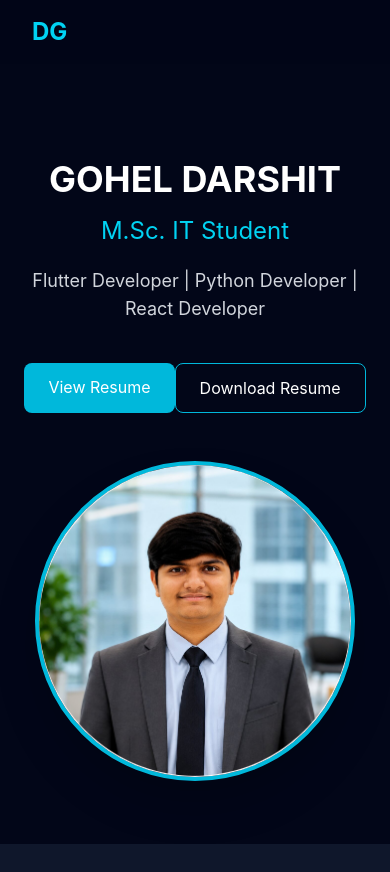
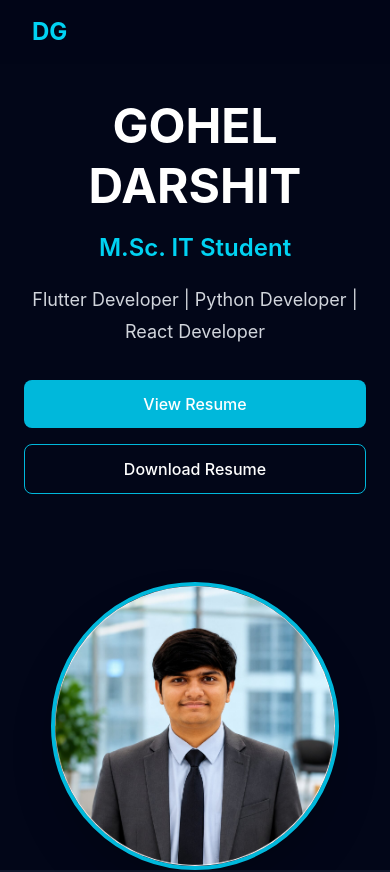
Before and after one commit to Darshit59/darshit-portfolio, a React (Vite) app: page / in a window 390 px wide. Shown: the top 872 px of the page. Built offline with nearby package versions, Linux system fonts and the light colour scheme.

Commit message:
Mobile Responsive Fix

```diff
--- a/src/components/Hero.jsx
+++ b/src/components/Hero.jsx
@@ -4,29 +4,31 @@ import resume from "../assets/resume.pdf";
 function Hero() {
   return (
     <section className="min-h-screen flex items-center justify-center px-6 pt-24">
-     <div className="grid md:grid-cols-2 gap-12 items-center text-center md:text-left">
+      <div className="grid md:grid-cols-2 gap-12 items-center text-center md:text-left max-w-7xl mx-auto">
 
+        {/* Left Side */}
         <div>
-         <h1 className="text-4xl md:text-7xl font-bold">
+          <h1 className="text-5xl md:text-7xl font-bold text-white leading-tight">
             GOHEL DARSHIT
           </h1>
 
-          <h2 className="text-cyan-400 text-2xl mt-4">
+          <h2 className="text-cyan-400 text-2xl md:text-3xl mt-4 font-semibold">
             M.Sc. IT Student
           </h2>
 
-          <p className="mt-5 text-gray-300 text-lg">
+          <p className="mt-5 text-gray-300 text-lg leading-8">
             Flutter Developer | Python Developer |
+            <br className="md:hidden" />
             React Developer
           </p>
 
-          <div className="flex justify-center mt-10 md:mt-0">
+          <div className="flex flex-col sm:flex-row gap-4 mt-8 justify-center md:justify-start">
 
             <a
               href={resume}
               target="_blank"
               rel="noreferrer"
-              className="bg-cyan-500 px-6 py-3 rounded-lg"
+              className="bg-cyan-500 hover:bg-cyan-600 transition-all duration-300 px-6 py-3 rounded-lg text-center font-medium"
             >
               View Resume
             </a>
@@ -34,7 +36,7 @@ function Hero() {
             <a
               href={resume}
               download
-              className="border border-cyan-500 px-6 py-3 rounded-lg"
+              className="border border-cyan-500 hover:bg-cyan-500/10 transition-all duration-300 px-6 py-3 rounded-lg text-center font-medium"
             >
               Download Resume
             </a>
@@ -42,11 +44,12 @@ function Hero() {
           </div>
         </div>
 
-        <div className="flex justify-center">
+        {/* Right Side */}
+        <div className="flex justify-center mt-10 md:mt-0">
           <img
             src={profile}
             alt="Darshit"
-            className="w-80 h-80 rounded-full object-cover border-4 border-cyan-500 shadow-2xl"
+            className="w-72 h-72 md:w-96 md:h-96 rounded-full object-cover border-4 border-cyan-500 shadow-2xl"
           />
         </div>
 
```
